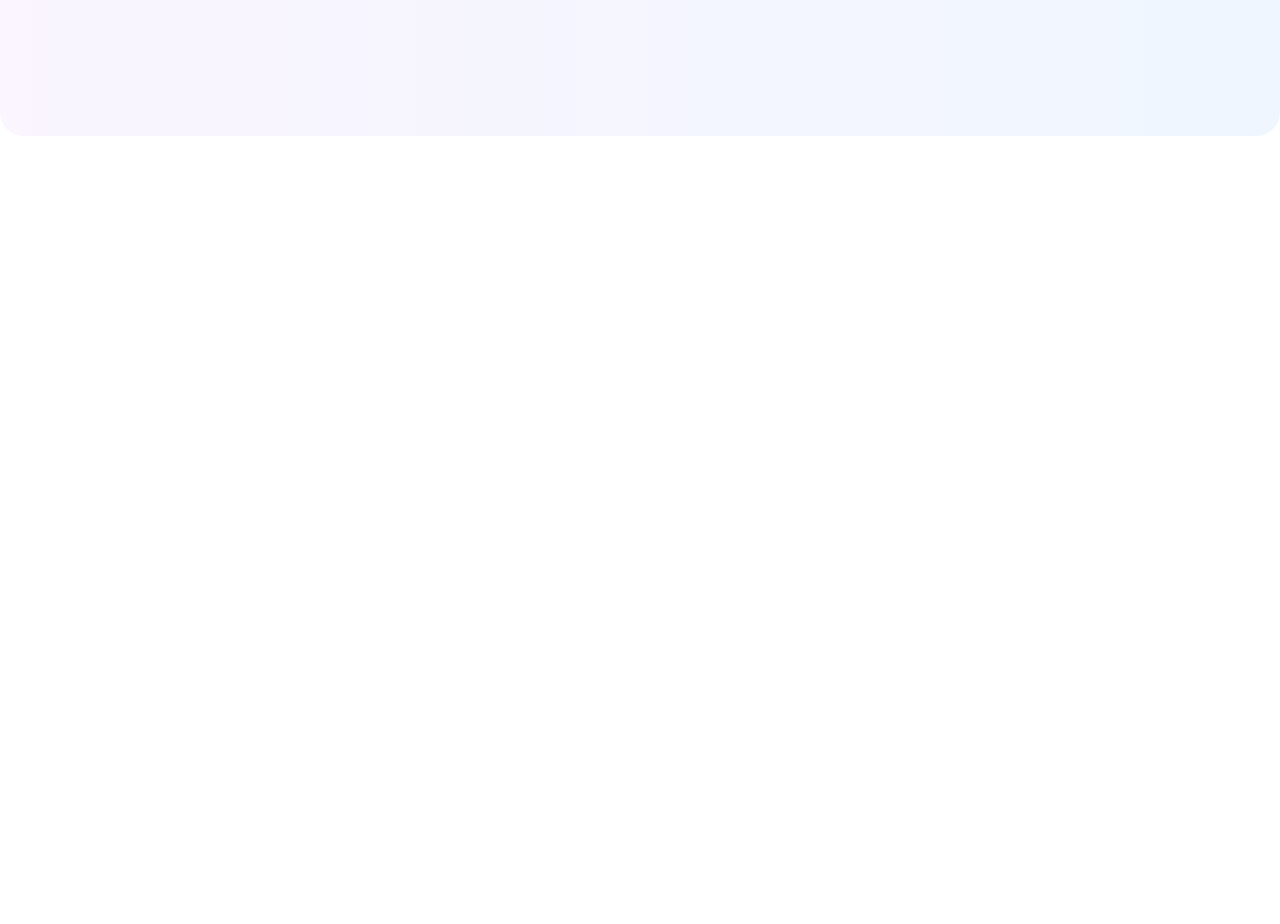
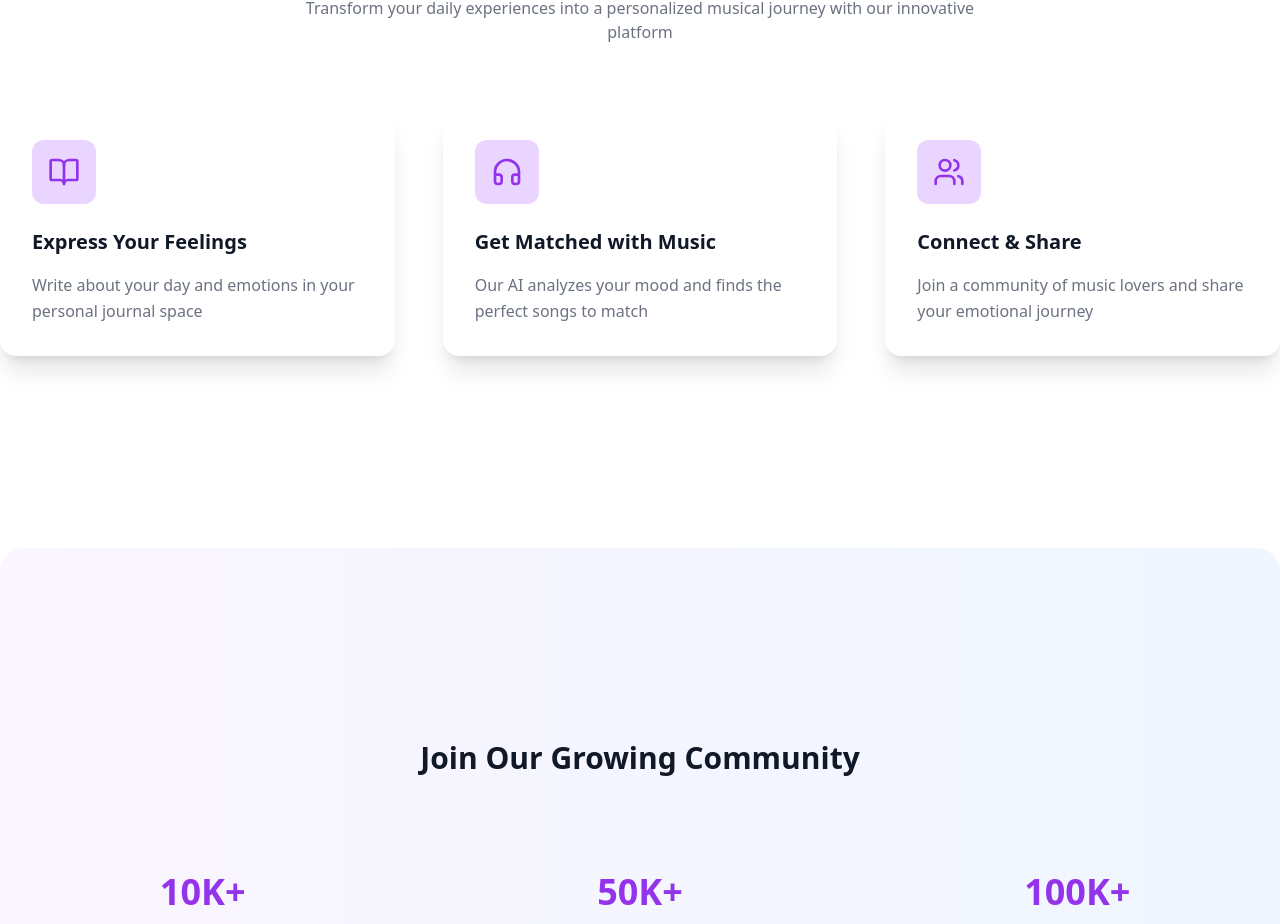
Before and after one commit to zoe-lindqvist/project-final, a React (Vite) app in the folder frontend/: page / in a window 1280 px wide. Shown: the part 1857-2781 px from the top of the page. Before the commit the page ends 1993 px from the top, so only its background shows below. Built offline with nearby package versions, Linux system fonts and the light colour scheme.

Commit message:
issue with the background of the stats

```diff
--- /dev/null
+++ b/frontend/src/components/Community.tsx
@@ -0,0 +1,29 @@
+export const Community: React.FC = () => {
+  const stats = [
+    { number: "10K+", label: "Active Users" },
+    { number: "50K+", label: "Songs Recommended" },
+    { number: "100K+", label: "Moods Shared" },
+  ];
+
+  return (
+    <section className="py-24 bg-gradient-to-r from-purple-50 to-blue-50 dark:from-purple-900/10 dark:to-blue-900/10 rounded-3xl">
+      <div className="text-center">
+        <h2 className="text-3xl font-bold text-gray-900 dark:text-white mb-16">
+          Join Our Growing Community
+        </h2>
+        <div className="grid md:grid-cols-3 gap-8">
+          {stats.map((stat, index) => (
+            <div key={index} className="p-8">
+              <div className="text-4xl font-bold text-purple-600 dark:text-purple-400 mb-2">
+                {stat.number}
+              </div>
+              <div className="text-gray-600 dark:text-gray-300">
+                {stat.label}
+              </div>
+            </div>
+          ))}
+        </div>
+      </div>
+    </section>
+  );
+};
--- /dev/null
+++ b/frontend/src/components/HowItWorks.tsx
@@ -0,0 +1,65 @@
+import { BookOpen, Headphones, Users } from "lucide-react";
+
+export const HowItWorks: React.FC = () => {
+  const features = [
+    {
+      icon: (
+        <BookOpen className="h-8 w-8 text-primary-accent dark:text-primary" />
+      ),
+      title: "Express Your Feelings",
+      description:
+        "Write about your day and emotions in your personal journal space",
+      gradient: "bg-logo-text-light dark:bg-logo-text-dark",
+    },
+    {
+      icon: (
+        <Headphones className="h-8 w-8 text-primary-accent dark:text-primary" />
+      ),
+      title: "Get Matched with Music",
+      description:
+        "Our AI analyzes your mood and finds the perfect songs to match",
+      gradient: "bg-logo-glow-light dark:bg-logo-glow-dark",
+    },
+    {
+      icon: <Users className="h-8 w-8 text-primary-accent dark:text-primary" />,
+      title: "Connect & Share",
+      description:
+        "Join a community of music lovers and share your emotional journey",
+      gradient: "bg-logo-icon-light dark:bg-logo-icon-dark",
+    },
+  ];
+
+  return (
+    <section className="py-24">
+      <div className="text-center mb-16">
+        <h2 className="text-3xl font-bold text-gray-900 dark:text-white mb-4">
+          How It Works
+        </h2>
+        <p className="text-text-light dark:text-text-dark max-w-2xl mx-auto">
+          Transform your daily experiences into a personalized musical journey
+          with our innovative platform
+        </p>
+      </div>
+      <div className="grid md:grid-cols-3 gap-12">
+        {features.map((feature, index) => (
+          <div key={index} className="relative group">
+            <div
+              className={`absolute inset-0 opacity-0 group-hover:opacity-10 rounded-2xl transition-opacity duration-300 -z-10 ${feature.gradient}`}
+            />
+            <div className="p-8 rounded-2xl bg-white dark:bg-gray-800 shadow-xl hover:shadow-2xl transition-all duration-300 hover:-translate-y-1">
+              <div className="bg-primary-light dark:bg-primary-dark/50 p-4 rounded-xl w-16 h-16 flex items-center justify-center mb-6 group-hover:scale-110 transition-transform duration-300">
+                {feature.icon}
+              </div>
+              <h3 className="text-xl font-semibold mb-4 text-gray-900 dark:text-white">
+                {feature.title}
+              </h3>
+              <p className="text-text-light dark:text-text-dark leading-relaxed">
+                {feature.description}
+              </p>
+            </div>
+          </div>
+        ))}
+      </div>
+    </section>
+  );
+};
--- a/frontend/src/pages/Home.tsx
+++ b/frontend/src/pages/Home.tsx
@@ -1,5 +1,7 @@
 import { HeroSection } from "../components/HeroSection";
 import { Carousel } from "../components/Carousel";
+import { HowItWorks } from "../components/HowItWorks";
+import { Community } from "../components/Community";
 
 export const Home: React.FC = () => {
   const albums = [
@@ -84,11 +86,13 @@ export const Home: React.FC = () => {
       {/* Features Section */}
       <section className="py-24">
         {/* ...Features Section Content... */}
+        <HowItWorks />
       </section>
 
       {/* Stats Section */}
       <section className="py-24 bg-gradient-to-r from-purple-50 to-blue-50 dark:from-purple-900/10 dark:to-blue-900/10 rounded-3xl">
         {/* ...Stats Section Content... */}
+        <Community />
       </section>
     </div>
   );
```
